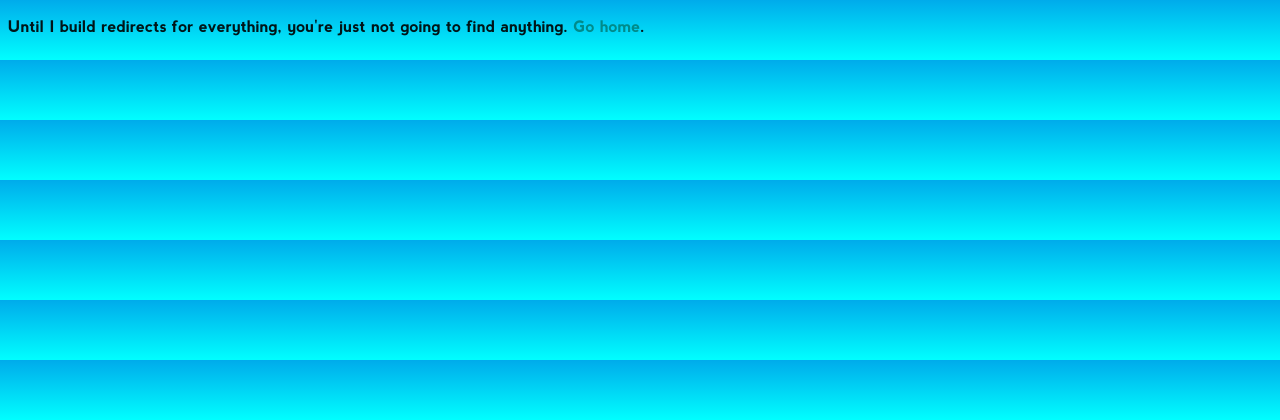
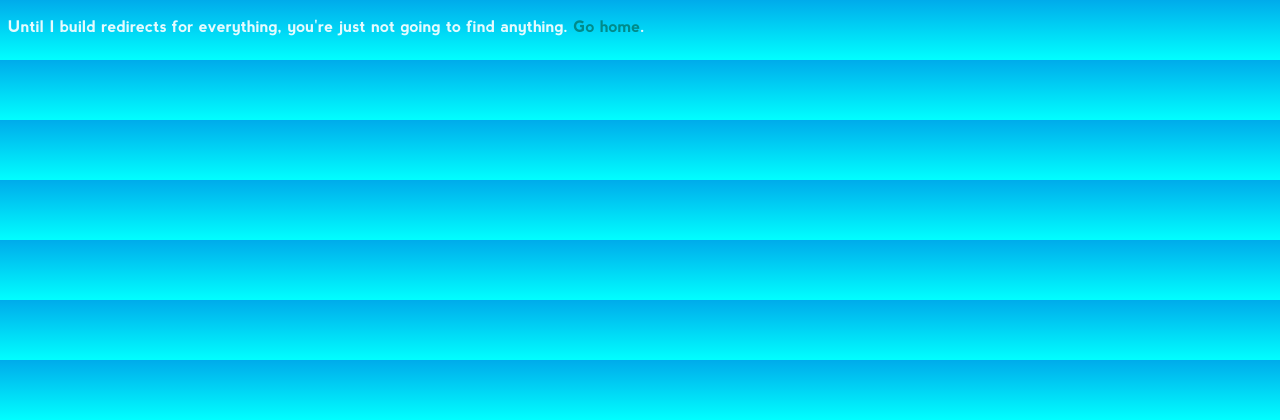
Before and after one commit to wizardishungry/jonwillia.ms, a PHP site: page /404.html in a window 1280 px wide, with the pointer over the restyled element. Shown: the top 420 px of the page. Run offline with PHP 8.4, Linux system fonts and the light colour scheme.

Commit message:
readibility

```diff
--- a/include/style.css
+++ b/include/style.css
@@ -158,6 +158,7 @@ body:hover
 {
   background: -webkit-gradient(linear, left top, left bottom, from(#00abeb), to(aqua));
   background: -moz-linear-gradient(90deg,#00abeb,aqua);
+  color: rgba(255,255,255,0.9);
 }
 .box
 {
```
